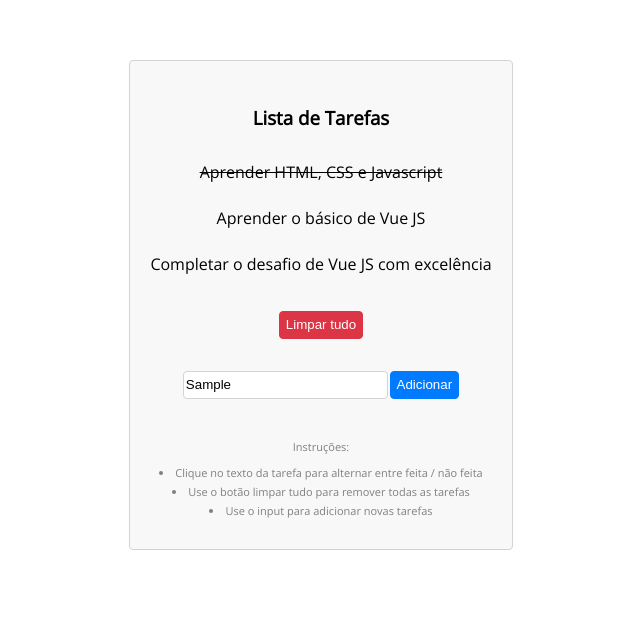
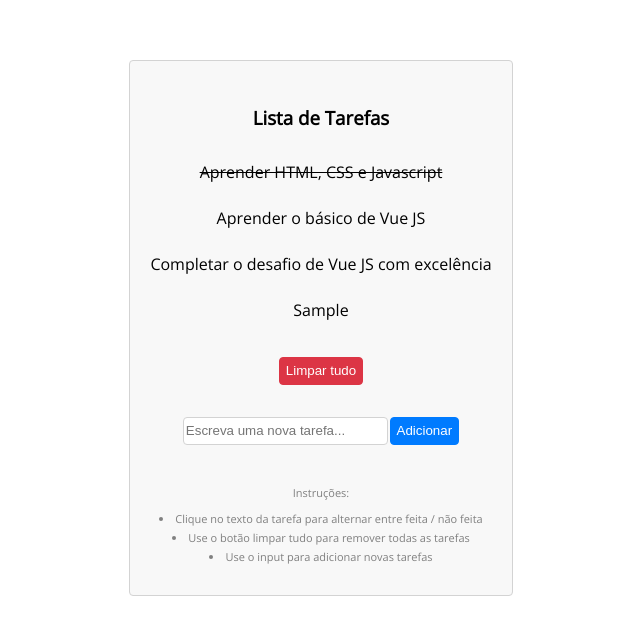
Before and after one commit to gubsocosta/todo-list, a plain HTML site: page index.html in a window 1280 px wide. Both pictures are taken after typing "Sample" into the empty fields and a click on the button "Adicionar". Shown: the whole page, without its empty margins (319-959 px from the left). Drawn offline with nearby package versions, Linux system fonts and the light colour scheme.

Commit message:
feat: create function "addTodo"

```diff
--- a/index.html
+++ b/index.html
@@ -28,8 +28,8 @@
 
     <button class="clear">Limpar tudo</button>
 
-    <input type="text" placeholder="Escreva uma nova tarefa...">
-    <button class="add">Adicionar</button>
+    <input type="text" placeholder="Escreva uma nova tarefa..." v-model="newTodo.text">
+    <button class="add" @click="addTodo">Adicionar</button>
 
     <div class="instructions">
       Instruções:
--- a/scripts.js
+++ b/scripts.js
@@ -16,8 +16,24 @@ var todos = [
 const todoApp = {
   data() {
     return {
-      todos: window.todos
+      todos: window.todos,
+      newTodo: {
+        done: false
+      }
     };
+  },
+  methods: {
+    addTodo: function() {
+      if(this.newTodo.text) {
+        this.todos.push(this.newTodo);
+        this.newTodo = {
+          done: false
+        };
+
+        return
+      }
+      alert('Não é possível criar uma tarefa sem um texto.');
+    }
   }
 };
 
```
